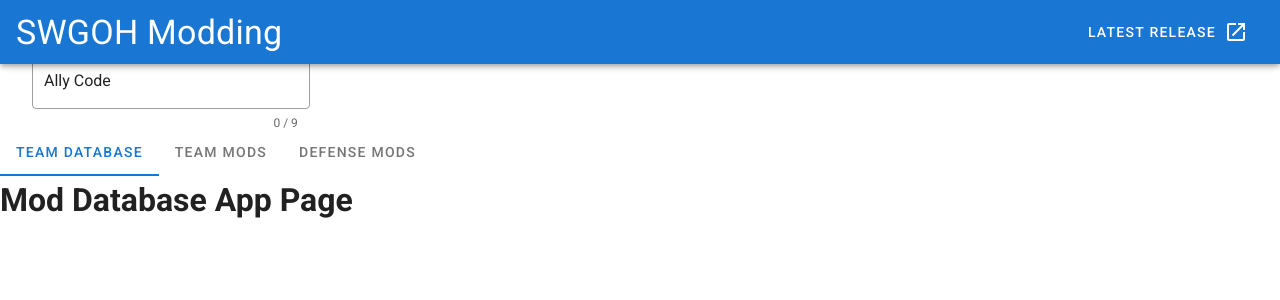
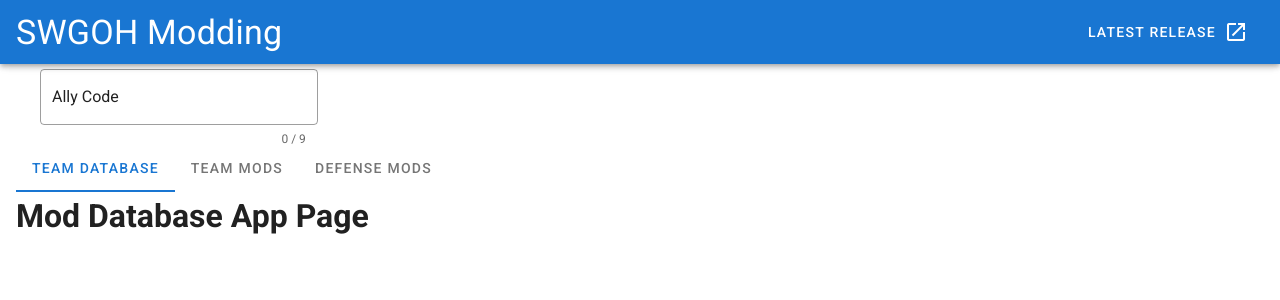
Before and after one commit to Loreck-SWGOH/Squads, a Vue app in the folder frontend/: page / in a window 1280 px wide. Shown: the top 300 px of the page. Built offline with nearby package versions, Linux system fonts and the light colour scheme.

Commit message:
Push Ally Code input down.

```diff
--- a/frontend/src/components/Navbar.vue
+++ b/frontend/src/components/Navbar.vue
@@ -1,6 +1,6 @@
 <template>
-    <v-toolbar tabs>
-        <v-text-field class="shrink mx-4" prefix="Ally Code"
+    <v-toolbar tabs class="ma-4" flat>
+        <v-text-field class="shrink ma-2" prefix="Ally Code"
             single-line outlined counter=9></v-text-field>
         <v-tabs slot="extension">
             <v-tab v-for="tab in tabs" :key="tab">
```
